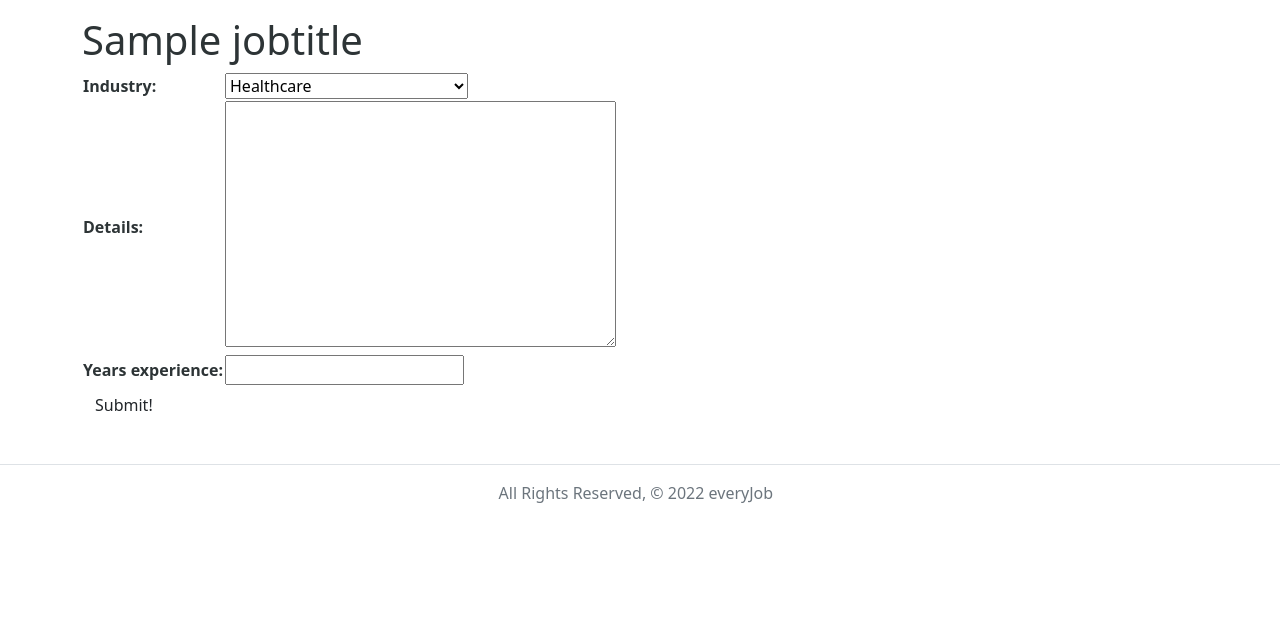
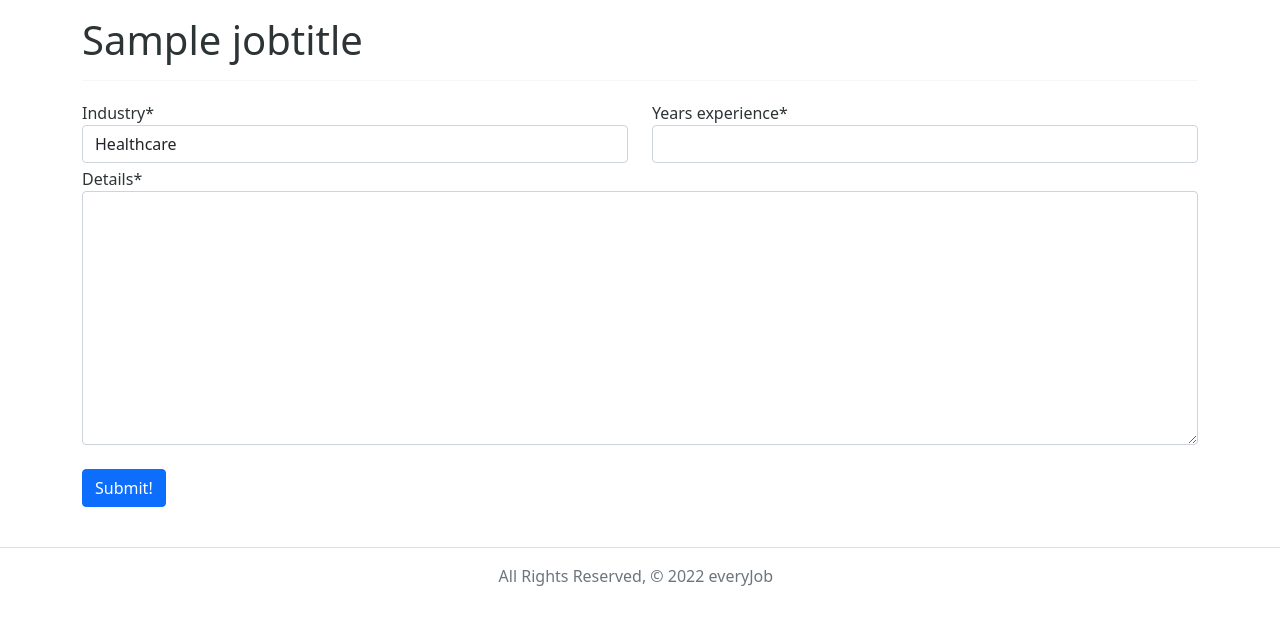
Before and after one commit to stylec0/everyJob, a Django app: page /everyjob/1/add_job_post/ in a window 1280 px wide. Shown: the part 56-681 px from the top of the page. Run offline with Django 3.2, Linux system fonts and the light colour scheme; tables that the repository leaves empty hold one stand-in row (values such as "Sample post"); some libraries are stand-ins or nearby versions.

Commit message:
fixed form

```diff
--- a/main_app/templates/main_app/jobpost_form.html
+++ b/main_app/templates/main_app/jobpost_form.html
@@ -1,4 +1,5 @@
 {% extends 'base.html' %}
+{% load crispy_forms_tags %}
 {% block content %}
 
 {% if JobTitle %}
@@ -6,17 +7,19 @@
 {% else %}
 <h1>Add Job Post</h1>
 {% endif %}
+<hr class="border-bottom">
 <form action="{% url 'post_job' JobTitle.id %}" method="post">
-  {% csrf_token %}
-  <table>
-    {{ JobForm }}
-  </table>
-  <input type="submit" value="Submit!" class="btn" />
+	{% csrf_token %}
+	<div class="row pt-1 pb-1">
+		<div class="col-6">
+			{{ JobForm.industry|as_crispy_field }}
+		</div>
+		<div class="col-6">
+			{{ JobForm.years_experience|as_crispy_field }}
+		</div>
+	</div>
+	{{ JobForm.details|as_crispy_field  }}
+	<input type="submit" value="Submit!" class="btn btn-primary mt-4" />
 </form>
 
-<!-- this overrides materialize error so we can render the industry dropdown on this form -->
-<script>
-  const selectEl = document.getElementById('id_industry')
-    M.FormSelect.init(selectEl)
-</script>
 {% endblock %}
```
